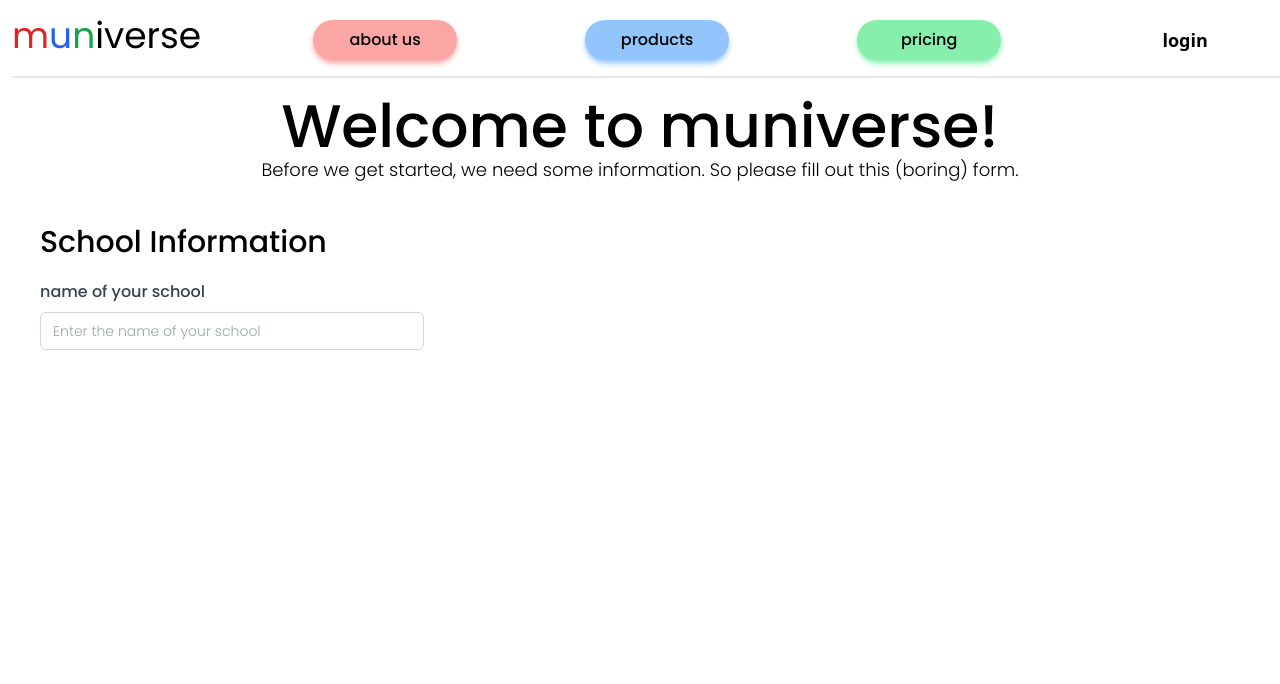
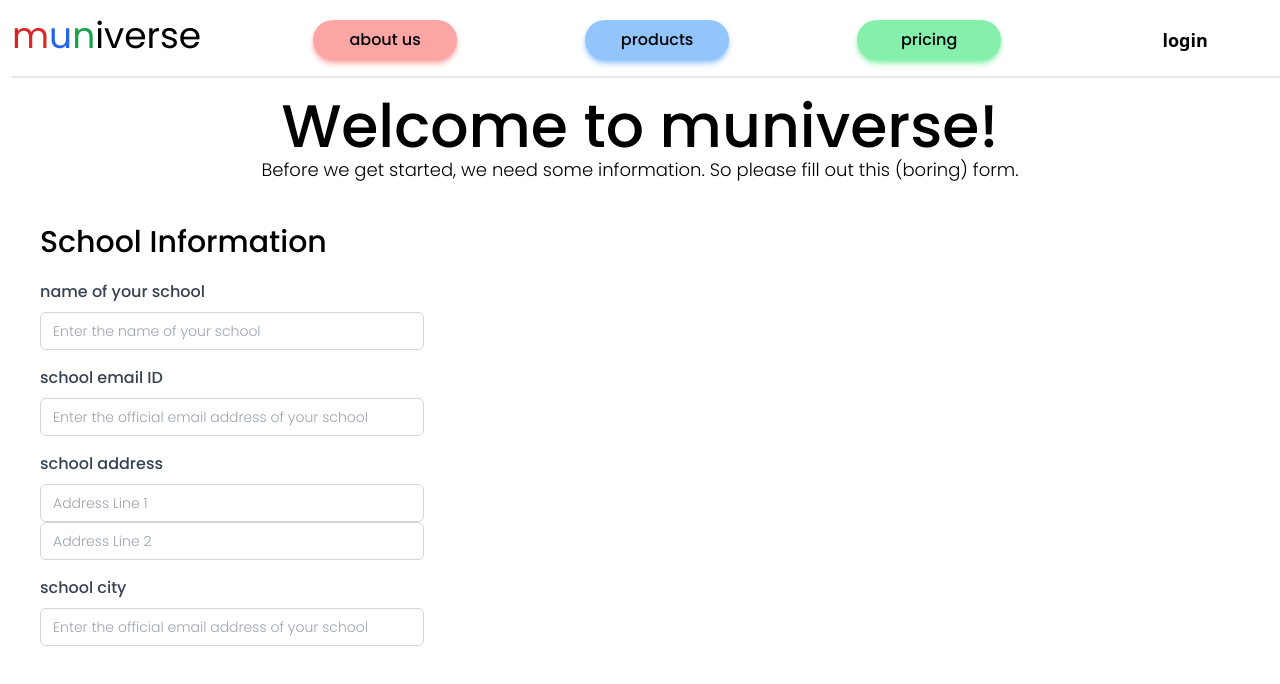
Before and after one commit to LAKSHYAJAIN16/muniverse, a Next.js app in the folder web/: page /on-boarding in a window 1280 px wide. Shown: the top 684 px of the page. Built offline with nearby package versions, Linux system fonts and the light colour scheme.

Commit message:
added country select hahahahahaha

```diff
--- /dev/null
+++ b/package.json
@@ -0,0 +1,5 @@
+{
+  "dependencies": {
+    "react-country-region-selector": "^3.6.1"
+  }
+}
--- a/web/pages/on-boarding.js
+++ b/web/pages/on-boarding.js
@@ -24,9 +24,66 @@ export default function Onboarding() {
                                 <input
                                     className={`px-3 py-2 border border-gray-300 rounded-md outline-none focus:outline-none focus:border-red-500 transition-all text-sm w-96 ${font_300}`}
                                     type="text"
-                                    id="name"
-                                    name="name"
+                                    id="schoolname"
+                                    name="schoolname"
                                     placeholder="Enter the name of your school"
+                                    required
+                                />
+                            </div>
+
+                            <div className="mb-4 ">
+                                <label
+                                    className="block text-gray-700 text-md mb-2 "
+                                    htmlFor="name"
+                                >
+                                    school email ID
+                                </label>
+                                <input
+                                    className={`px-3 py-2 border border-gray-300 rounded-md outline-none focus:outline-none focus:border-red-500 transition-all text-sm w-96 ${font_300}`}
+                                    type="email"
+                                    id="email"
+                                    name="email"
+                                    placeholder="Enter the official email address of your school"
+                                    required
+                                />
+                            </div>
+
+                            <div className="mb-4 ">
+                                <label
+                                    className="block text-gray-700 text-md mb-2 "
+                                    htmlFor="name"
+                                >
+                                    school address
+                                </label>
+                                <input
+                                    className={`px-3 py-2 border border-gray-300 rounded-md outline-none focus:outline-none focus:border-red-500 transition-all text-sm w-96 ${font_300}`}
+                                    type="text"
+                                    id="address-line-1"
+                                    name="address-line-1"
+                                    placeholder="Address Line 1"
+                                /><br />
+                                <input
+                                    className={`px-3 py-2 border border-gray-300 rounded-md outline-none focus:outline-none focus:border-red-500 transition-all text-sm w-96 ${font_300}`}
+                                    type="text"
+                                    id="address-line-2"
+                                    name="address-line-2"
+                                    placeholder="Address Line 2"
+                                />
+                            </div>
+
+                            <div className="mb-4 ">
+                                <label
+                                    className="block text-gray-700 text-md mb-2 "
+                                    htmlFor="name"
+                                >
+                                    school city
+                                </label>
+                                <input
+                                    className={`px-3 py-2 border border-gray-300 rounded-md outline-none focus:outline-none focus:border-red-500 transition-all text-sm w-96 ${font_300}`}
+                                    type="email"
+                                    id="email"
+                                    name="email"
+                                    placeholder="Enter the official email address of your school"
                                     required
                                 />
                             </div>
```
Also changed, not shown: 1 other file (tests, documents, lock files or other folders).
